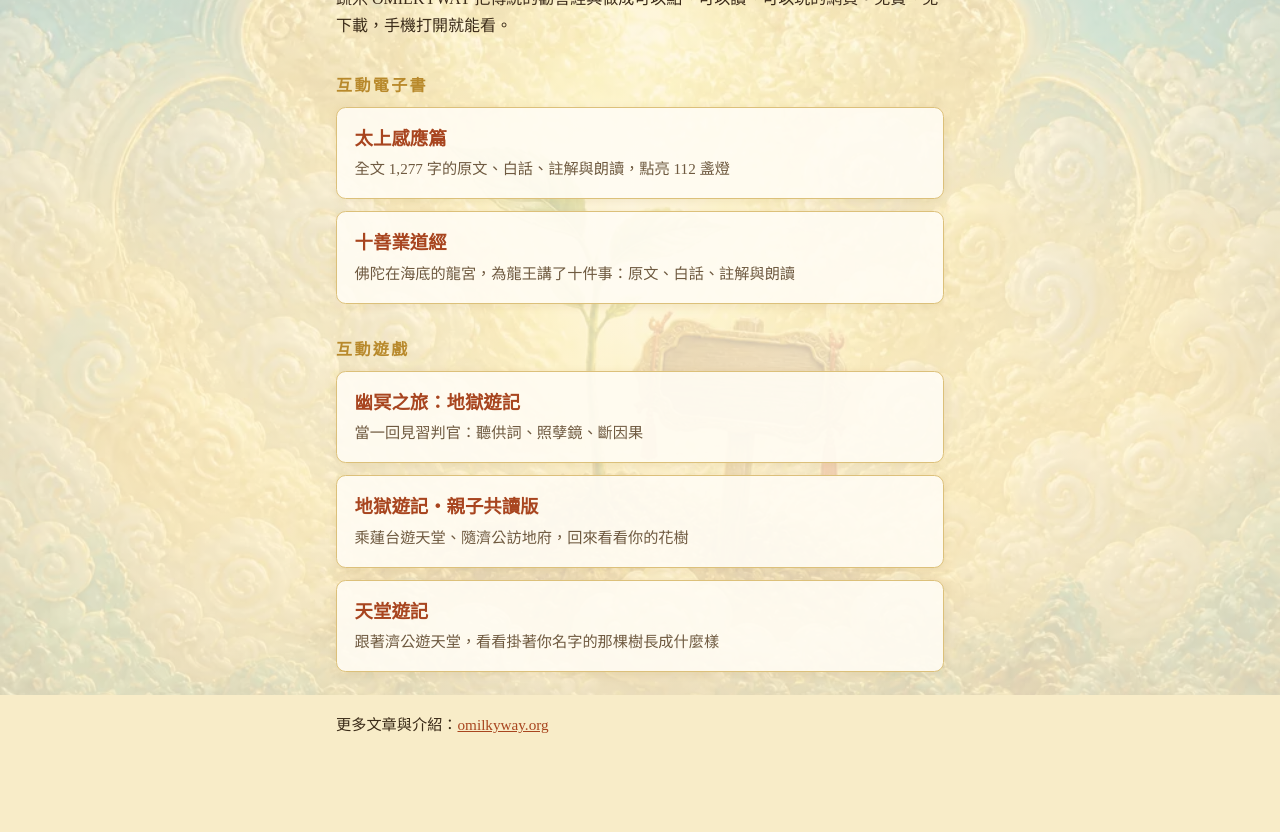
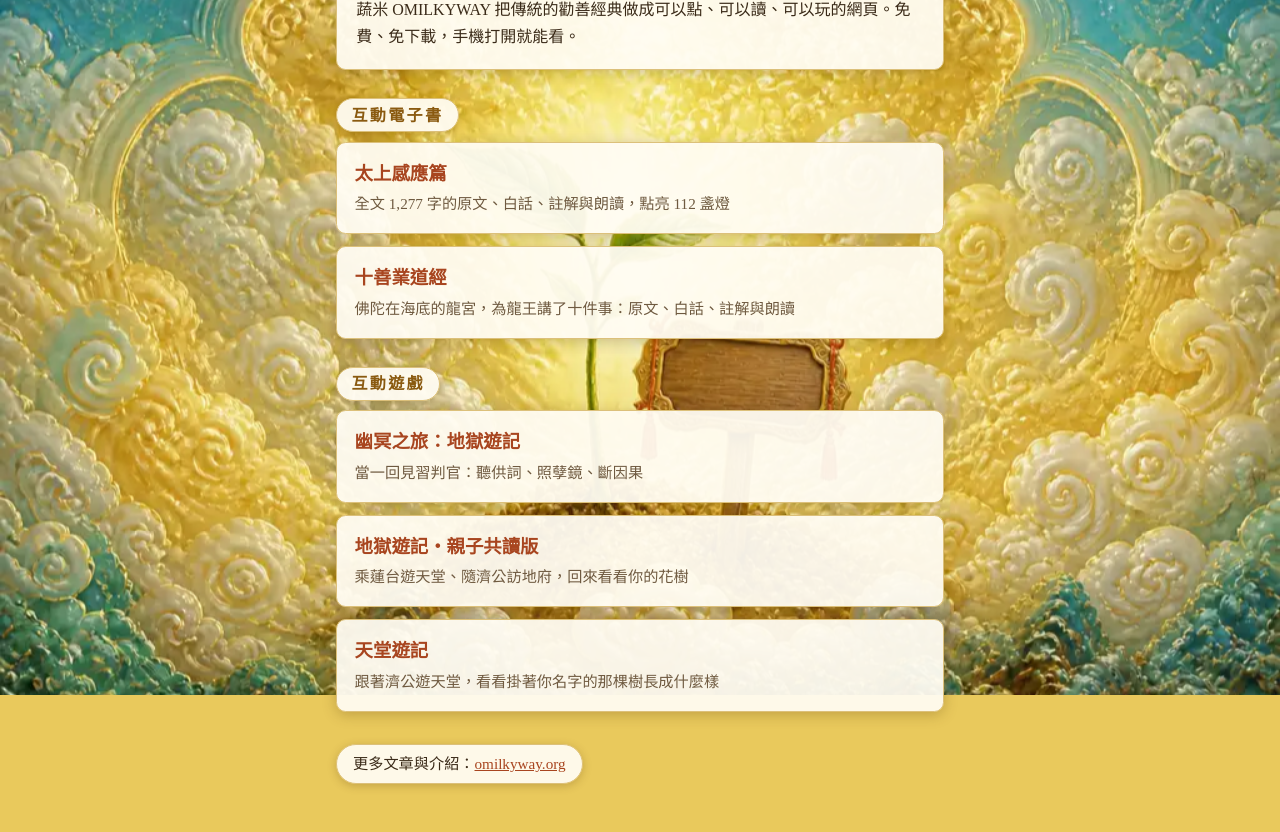
Before and after one commit to gustarsmile/gustarsmile.github.io, a plain HTML site: page index.html in a window 1280 px wide. Shown: the part 105-937 px from the top of the page. Before the commit the page ends 891 px from the top, so only its background shows below. Drawn offline with Linux system fonts and the light colour scheme.

Commit message:
首頁背景用原圖的顏色，不再刷淡；壓在圖上的字加底
Co-Authored-By: Claude Fable 5.2 <noreply@anthropic.com>

```diff
--- a/index.html
+++ b/index.html
@@ -11,29 +11,36 @@
   <meta property="og:locale" content="zh_TW">
   <meta name="theme-color" content="#f6e3ae">
   <style>
-    :root { --ink: #3a2a18; --muted: #6f5a40; --card: rgba(255, 252, 243, .9); --line: #dcc07a; --accent: #a8451f; --gold: #b8892b; }
+    :root { --ink: #3a2a18; --muted: #6f5a40; --card: rgba(255, 252, 243, .94); --line: #dcc07a; --accent: #a8451f; --gold: #8a5a10; }
     * { box-sizing: border-box; }
-    body { margin: 0; background: #f8ecc8; color: var(--ink); font-family: "Noto Serif TC", "PMingLiU", "Songti TC", serif; line-height: 1.7; }
-    /* 背景：《天堂遊記》的小樹苗（廟宇彩繪風），上面蓋一層暖色把它刷淡。用固定的假元素，手機捲動時不會跳動 */
-    body::before { content: ""; position: fixed; inset: 0; z-index: -1;
-      background: linear-gradient(rgba(255, 249, 232, .74), rgba(255, 244, 214, .84)), url("assets/sapling.webp") center / cover no-repeat; }
-    main { max-width: 40rem; margin: 0 auto; padding: 2.5rem 1rem 3rem; }
+    body { margin: 0; background: #e9c95c; color: var(--ink); font-family: "Noto Serif TC", "PMingLiU", "Songti TC", serif; line-height: 1.7; }
+    /* 背景：《天堂遊記》的小樹苗（廟宇彩繪風），用原本的顏色、不刷淡（2026-11-19 書的主人要求：
+       前面已經是白框，背景再刷白對比太低）。所以直接壓在圖上的字都要有自己的底：標題一塊、小標和頁尾各一個小牌。
+       用固定的假元素當背景，手機捲動時不會跳動 */
+    body::before { content: ""; position: fixed; inset: 0; z-index: -1; background: url("assets/sapling.webp") center / cover no-repeat; }
+    main { max-width: 40rem; margin: 0 auto; padding: 2rem 1rem 3rem; }
+    .panel, a.work { background: var(--card); border: 1px solid var(--line); border-radius: .6rem; box-shadow: 0 3px 14px rgba(90, 60, 10, .28); }
+    header.panel { padding: 1.1rem 1.2rem 1.2rem; }
     h1 { font-size: 1.7rem; margin: 0 0 .25rem; letter-spacing: .08em; color: var(--accent); }
-    p.lead { color: var(--ink); margin: 0 0 2rem; }
-    h2 { font-size: 1rem; color: var(--gold); font-weight: bold; margin: 2rem 0 .5rem; letter-spacing: .15em; }
+    p.lead { color: var(--ink); margin: 0; }
+    h2 { display: inline-block; font-size: 1rem; color: var(--gold); font-weight: bold; margin: 1.75rem 0 .6rem; padding: .15rem .9rem; letter-spacing: .15em;
+      background: var(--card); border: 1px solid var(--line); border-radius: 999px; box-shadow: 0 2px 8px rgba(90, 60, 10, .25); }
     ul { list-style: none; padding: 0; margin: 0; display: grid; gap: .75rem; }
-    a.work { display: block; padding: 1rem 1.1rem; background: var(--card); border: 1px solid var(--line); border-radius: .6rem; color: inherit; text-decoration: none; box-shadow: 0 2px 10px rgba(150, 110, 30, .12); }
-    a.work:hover, a.work:focus-visible { border-color: var(--accent); box-shadow: 0 3px 14px rgba(168, 69, 31, .2); }
+    a.work { display: block; padding: 1rem 1.1rem; color: inherit; text-decoration: none; }
+    a.work:hover, a.work:focus-visible { border-color: var(--accent); box-shadow: 0 4px 18px rgba(168, 69, 31, .4); }
     a.work strong { display: block; font-size: 1.15rem; color: var(--accent); }
     a.work span { color: var(--muted); font-size: .95rem; }
-    footer { margin-top: 2.5rem; color: var(--ink); font-size: .95rem; }
+    footer { display: inline-block; margin-top: 2rem; padding: .4rem 1rem; color: var(--ink); font-size: .95rem;
+      background: var(--card); border: 1px solid var(--line); border-radius: 999px; box-shadow: 0 2px 8px rgba(90, 60, 10, .25); }
     footer a { color: var(--accent); }
   </style>
 </head>
 <body>
   <main>
-    <h1>經典互動作品</h1>
-    <p class="lead">蔬米 OMILKYWAY 把傳統的勸善經典做成可以點、可以讀、可以玩的網頁。免費、免下載，手機打開就能看。</p>
+    <header class="panel">
+      <h1>經典互動作品</h1>
+      <p class="lead">蔬米 OMILKYWAY 把傳統的勸善經典做成可以點、可以讀、可以玩的網頁。免費、免下載，手機打開就能看。</p>
+    </header>
 
     <h2>互動電子書</h2>
     <ul>
```
